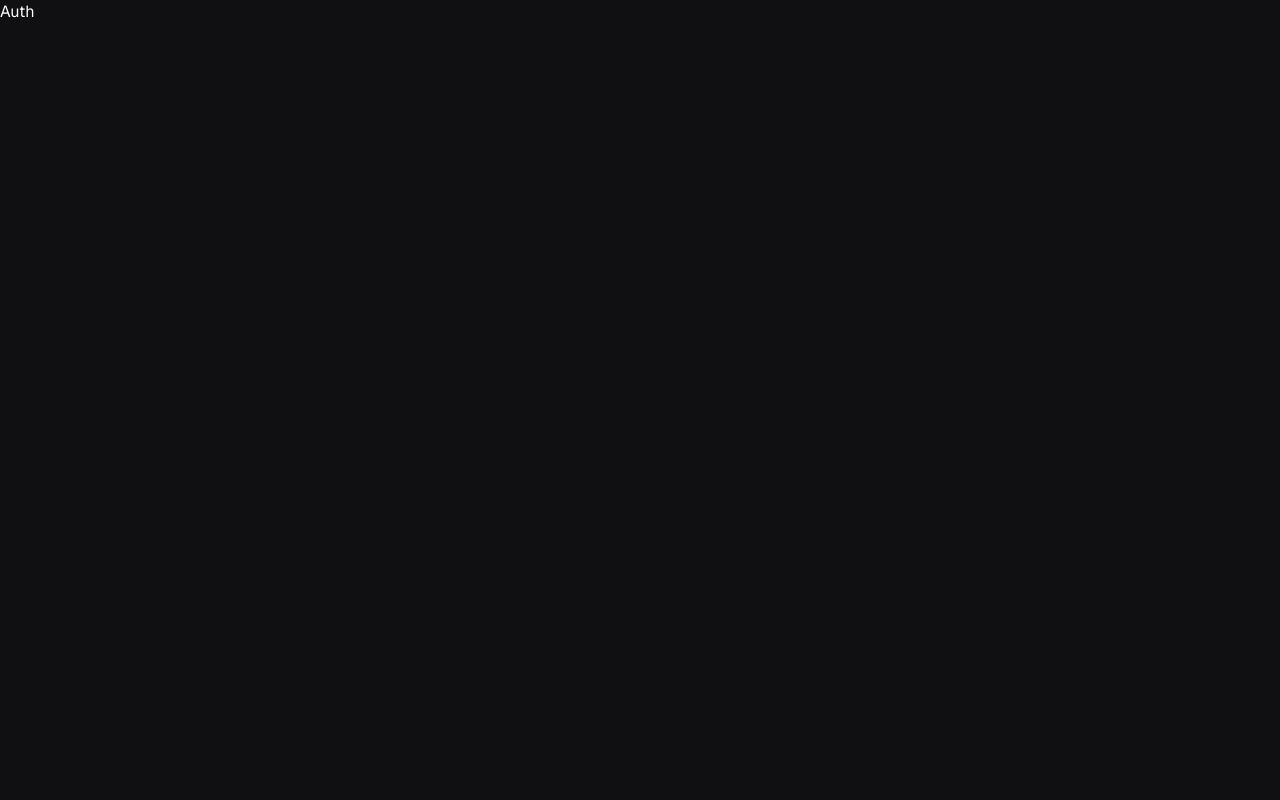
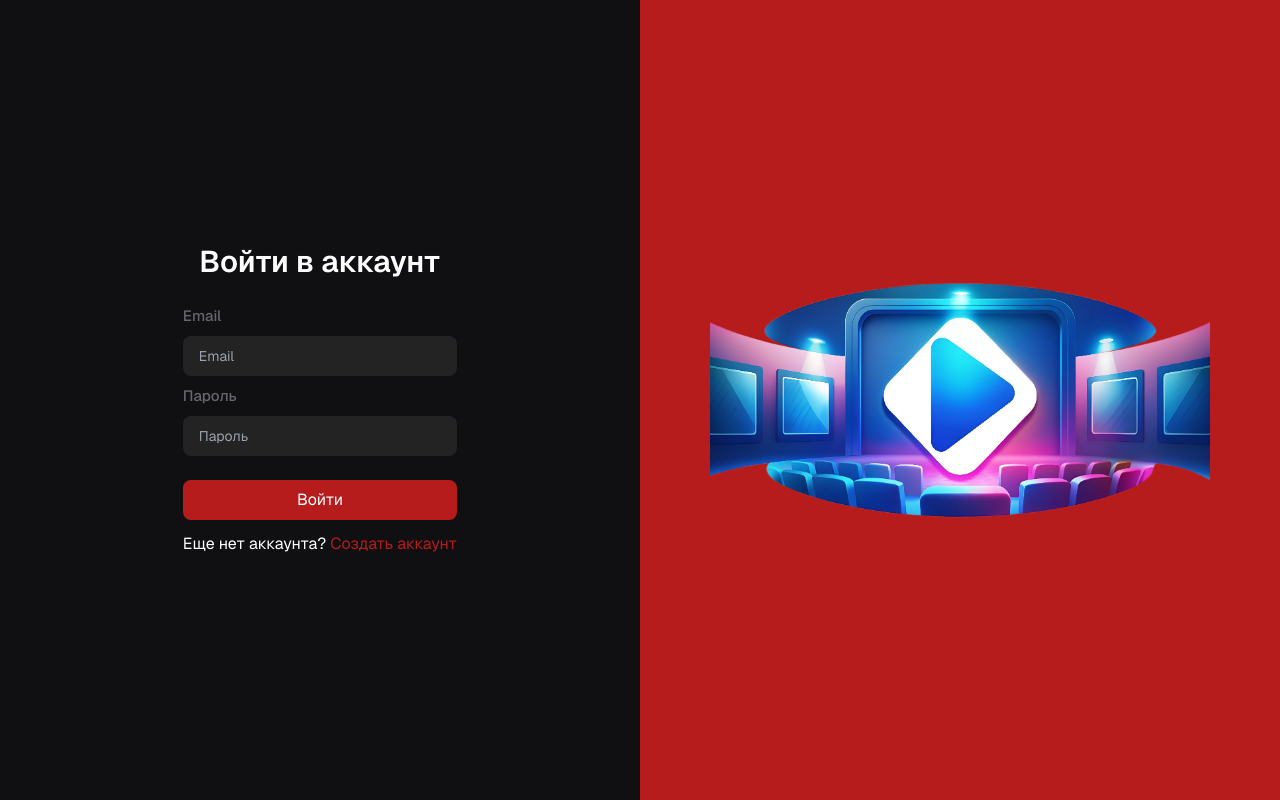
Before and after one commit to GezMin/front-end-video, a Next.js app: page /auth in a window 1280 px wide. Built offline with nearby package versions, Linux system fonts and the light colour scheme.

Commit message:
Add auth page

```diff
--- /dev/null
+++ b/src/app/(main)/Home.tsx
@@ -0,0 +1,7 @@
+import { FC } from 'react'
+
+const Home: FC = () => {
+	return <div>Home</div>
+}
+
+export default Home
--- a/src/app/(main)/page.tsx
+++ b/src/app/(main)/page.tsx
@@ -1,7 +1,5 @@
-export default function Home() {
-	return (
-		<main className='flex min-h-screen flex-col items-center justify-between p-24'>
-			<h1>Layout</h1>
-		</main>
-	)
+import Home from './Home'
+
+export default function HomePage() {
+	return <Home />
 }
--- /dev/null
+++ b/src/app/auth/Auth.module.scss
@@ -0,0 +1,23 @@
+.wrapper {
+	@apply min-h-screen grid grid-cols-1 lg:grid-cols-2;
+
+	> .left {
+		@apply h-full lg:flex flex-col items-center justify-center px-4;
+
+		> .heading {
+			@apply text-3xl mb-6;
+		}
+
+		.button {
+			@apply mt-4 w-full;
+		}
+
+		.toggle {
+			@apply mt-3;
+		}
+	}
+
+	> .right {
+		@apply h-full bg-primary hidden lg:flex items-center justify-center;
+	}
+}
--- /dev/null
+++ b/src/app/auth/Auth.tsx
@@ -0,0 +1,79 @@
+'use client'
+
+import Image from 'next/image'
+import { FC, useState } from 'react'
+import { SubmitHandler, useForm } from 'react-hook-form'
+
+import Button from '@/components/ui/form-elements/button/Button'
+import Heading from '@/components/ui/heading/Heading'
+
+import { IAuthForm } from '@/types/auth.types'
+
+import styles from './Auth.module.scss'
+import AuthFields from './AuthFields'
+import { useAuthMutation } from './useAuthMutation'
+
+const Auth: FC = () => {
+	const {
+		register,
+		handleSubmit,
+		formState: { errors },
+		reset
+	} = useForm<IAuthForm>({
+		mode: 'onChange'
+	})
+
+	const [isLoginForm, setIsLoginForm] = useState(true)
+
+	const { mutate } = useAuthMutation(isLoginForm, reset)
+
+	const onSubmit: SubmitHandler<IAuthForm> = data => {
+		mutate(data)
+	}
+
+	return (
+		<div className={styles.wrapper}>
+			<div className={styles.left}>
+				<Heading className={styles.heading}>
+					{isLoginForm ? 'Войти в аккаунт' : 'Регистрация'}
+				</Heading>
+				<form onSubmit={handleSubmit(onSubmit)}>
+					<AuthFields
+						register={register}
+						errors={errors}
+						isLoginForm={isLoginForm}
+					/>
+					<Button className={styles.button}>
+						{isLoginForm ? 'Войти' : 'Создать аккаунт'}
+					</Button>
+					<div className={styles.toggle}>
+						{isLoginForm
+							? 'Еще нет аккаунта? '
+							: 'Уже есть аккаунт? '}
+						<button
+							type='button'
+							onClick={() =>
+								setIsLoginForm(isLoginForm ? false : true)
+							}
+							className='text-primary'
+						>
+							{isLoginForm
+								? 'Создать аккаунт'
+								: 'Войти в аккаунт'}
+						</button>
+					</div>
+				</form>
+			</div>
+			<div className={styles.right}>
+				<Image
+					src='/images/logo-sl-video.png'
+					height={260}
+					width={500}
+					alt='Авторизация'
+				/>
+			</div>
+		</div>
+	)
+}
+
+export default Auth
--- /dev/null
+++ b/src/app/auth/AuthFields.tsx
@@ -0,0 +1,63 @@
+import { FC } from 'react'
+import { FieldError, UseFormRegister } from 'react-hook-form'
+
+import Field from '@/components/ui/form-elements/field/Field'
+
+import { IAuthForm } from '@/types/auth.types'
+
+import { validEmail } from './valid-email'
+
+interface IAuthFields {
+	register: UseFormRegister<IAuthForm>
+	errors: {
+		name?: FieldError
+		email?: FieldError
+		password?: FieldError
+	}
+	isLoginForm: boolean
+}
+
+const AuthFields: FC<IAuthFields> = ({ register, errors, isLoginForm }) => {
+	return (
+		<>
+			{!isLoginForm && (
+				<Field
+					{...register('name', {
+						required: 'Имя обязательно',
+						minLength: {
+							value: 1,
+							message: 'Пожалуйста введите имя'
+						}
+					})}
+					placeholder='Имя'
+					error={errors.name}
+				/>
+			)}
+			<Field
+				{...register('email', {
+					required: 'Email обязателен',
+					pattern: {
+						value: validEmail,
+						message: 'Пожалуйста введите корректный email'
+					}
+				})}
+				placeholder='Email'
+				error={errors.email}
+			/>
+			<Field
+				{...register('password', {
+					required: 'Пароль обязателен',
+					minLength: {
+						value: 6,
+						message: 'Пароль должен содержать 6 символов'
+					}
+				})}
+				type='password'
+				placeholder='Пароль'
+				error={errors.password}
+			/>
+		</>
+	)
+}
+
+export default AuthFields
--- a/src/app/auth/page.tsx
+++ b/src/app/auth/page.tsx
@@ -1,9 +1,11 @@
 import type { Metadata } from 'next'
+
+import Auth from './Auth'
 
 export const metadata: Metadata = {
 	title: 'Авторизация'
 }
 
 export default function AuthPage() {
-	return <div>Auth</div>
+	return <Auth />
 }
--- /dev/null
+++ b/src/app/auth/useAuthMutation.ts
@@ -0,0 +1,42 @@
+import { useMutation } from '@tanstack/react-query'
+import { useRouter } from 'next/navigation'
+import { UseFormReset } from 'react-hook-form'
+import toast from 'react-hot-toast'
+
+import { DASHBOARD_URL } from '@/config/url.config'
+
+import { authService } from '@/services/auth/auth.service'
+
+import { IAuthForm } from '@/types/auth.types'
+
+export const useAuthMutation = (
+	isLoginForm: boolean,
+	reset: UseFormReset<IAuthForm>
+) => {
+	const { push, refresh } = useRouter()
+
+	const { mutate } = useMutation({
+		mutationKey: ['auth'],
+		mutationFn: (data: IAuthForm) =>
+			authService.main(isLoginForm ? 'login' : 'register', data),
+		onSuccess() {
+			toast.success('Вы успешно вошли в систему')
+			reset()
+			push(DASHBOARD_URL.root())
+			refresh()
+		},
+		onError(error: any) {
+			if (
+				error.response &&
+				error.response.data &&
+				error.response.data.message
+			) {
+				toast.error(error.response.data.message)
+			} else {
+				toast.error('Ошибка')
+			}
+		}
+	})
+
+	return { mutate }
+}
--- /dev/null
+++ b/src/app/auth/valid-email.ts
@@ -0,0 +1,2 @@
+export const validEmail =
+	/^(([^<>()[\]\\.,;:\s@"]+(\.[^<>()[\]\\.,;:\s@"]+)*)|(".+"))@((\[[0-9]{1,3}\.[0-9]{1,3}\.[0-9]{1,3}\.[0-9]{1,3}])|(([a-zA-Z\-0-9]+\.)+[a-zA-Z]{2,}))$/
--- /dev/null
+++ b/src/components/ui/heading/Description.tsx
@@ -0,0 +1,14 @@
+import cn from 'clsx'
+import parse from 'html-react-parser'
+import { FC } from 'react'
+
+interface IDescription {
+	text: string
+	className?: string
+}
+
+const Description: FC<IDescription> = ({ text, className }) => {
+	return <div className={cn('text-white/60', className)}>{parse(text)}</div>
+}
+
+export default Description
--- /dev/null
+++ b/src/components/ui/heading/Heading.tsx
@@ -0,0 +1,14 @@
+import cn from 'clsx'
+import { FC, PropsWithChildren } from 'react'
+
+interface IHeading {
+	className?: string
+}
+
+const Heading: FC<PropsWithChildren<IHeading>> = ({ children, className }) => {
+	return (
+		<h1 className={cn('text-2xl font-semibold', className)}>{children}</h1>
+	)
+}
+
+export default Heading
```
Also changed, not shown: public/images/logo-sl-video.png (added), public/images/png.png (added).
